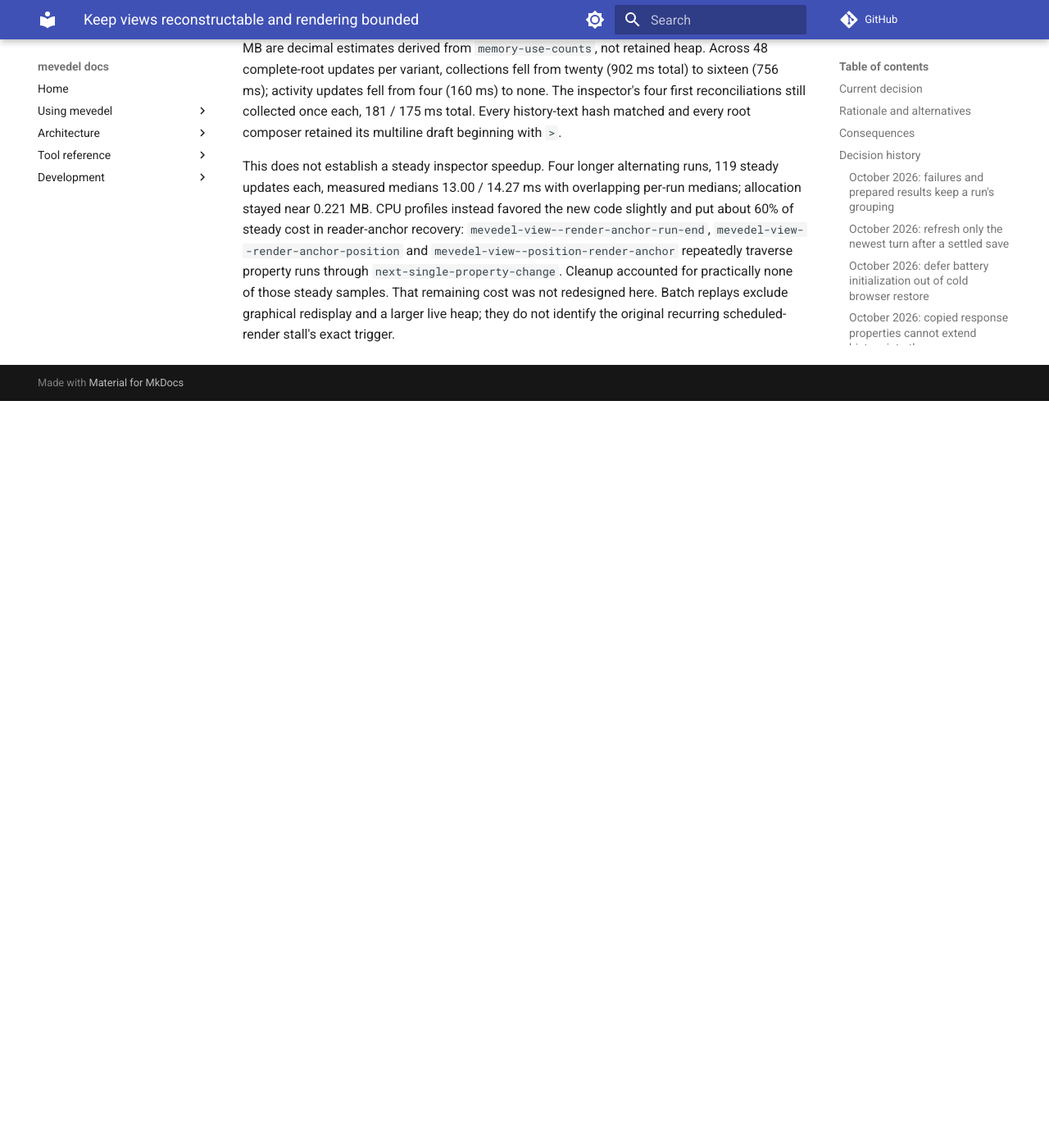
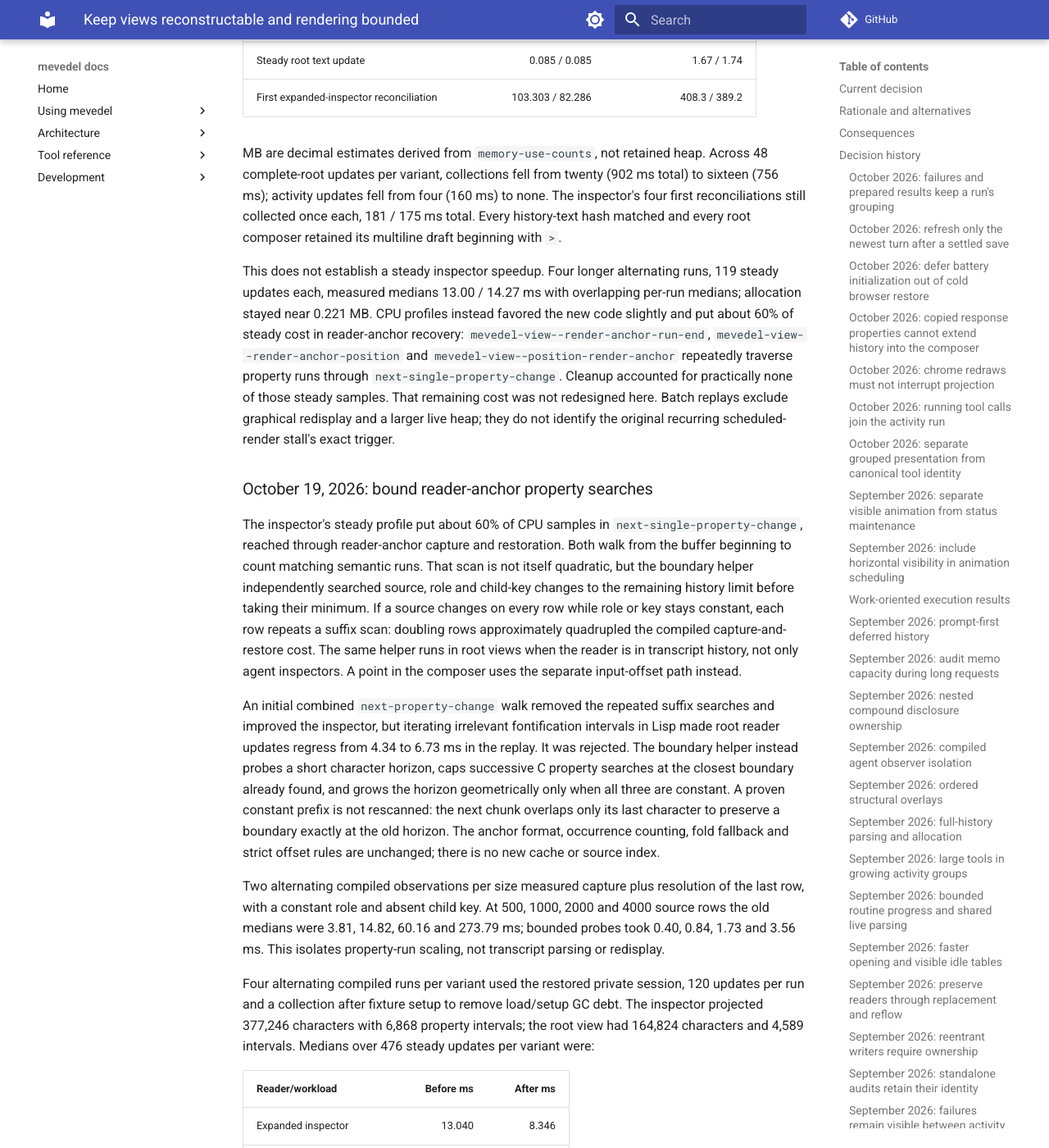
Before and after one commit to FrauH0lle/mevedel, an MkDocs documentation site: the page built from docs/adr/0119-keep-views-reconstructable-and-rendering-bounded.md, in a window 1280 px wide and 1400 px high, scrolled down 45735 px. Shown: the whole window at 82% size. Built offline with MkDocs 1.6.1 and Material for MkDocs 9.7.7, drawn with Linux system fonts in a browser that asks for light colours; comment, search, counter and statistics services are not loaded; before the commit the page ends 46224 px from its top, so only the background shows below that; some of the changed text lies outside the part shown.

Commit message:
perf(view): Bound reader anchor property searches

```diff
--- a/docs/adr/0119-keep-views-reconstructable-and-rendering-bounded.md
+++ b/docs/adr/0119-keep-views-reconstructable-and-rendering-bounded.md
@@ -12,6 +12,12 @@ identify disclosures and reader positions across projection changes. Reader
 anchors distinguish section roles and compound-child discriminators, retaining
 ordinals only among runs of the same section identity. Grouped rows reuse their
 standalone disclosure roles; neighboring separators cannot shift their anchors.
+Anchor traversal probes nearby source, role and child-key boundaries, narrowing
+each search to the closest boundary already found and growing the horizon
+geometrically only when no boundary is found. A constant property's search must
+not scan the remaining suffix again at every changing source boundary. C owns
+interval traversal across unrelated formatting; it does not create reader runs,
+and values retain `eq` boundary semantics.
 
 Managed Bash output remains on its initiating source-backed row. Routine
 successful empty-input polling rows are suppressed in the view, without removing
@@ -2094,3 +2100,56 @@ through `next-single-property-change`. Cleanup accounted for practically none
 of those steady samples. That remaining cost was not redesigned here. Batch
 replays exclude graphical redisplay and a larger live heap; they do not identify
 the original recurring scheduled-render stall's exact trigger.
+
+### October 19, 2026: bound reader-anchor property searches
+
+The inspector's steady profile put about 60% of CPU samples in
+`next-single-property-change`, reached through reader-anchor capture and
+restoration. Both walk from the buffer beginning to count matching semantic
+runs. That scan is not itself quadratic, but the boundary helper independently
+searched source, role and child-key changes to the remaining history limit before
+taking their minimum. If a source changes on every row while role or key stays
+constant, each row repeats a suffix scan: doubling rows approximately quadrupled
+the compiled capture-and-restore cost. The same helper runs in root views when
+the reader is in transcript history, not only agent inspectors. A point in the
+composer uses the separate input-offset path instead.
+
+An initial combined `next-property-change` walk removed the repeated suffix
+searches and improved the inspector, but iterating irrelevant fontification
+intervals in Lisp made root reader updates regress from 4.34 to 6.73 ms in the
+replay. It was rejected. The boundary helper instead probes a short character
+horizon, caps successive C property searches at the closest boundary already
+found, and grows the horizon geometrically only when all three are constant.
+A proven constant prefix is not rescanned: the next chunk overlaps only its
+last character to preserve a boundary exactly at the old horizon. The anchor
+format, occurrence counting, fold fallback and strict offset rules are unchanged;
+there is no new cache or source index.
+
+Two alternating compiled observations per size measured capture plus resolution
+of the last row, with a constant role and absent child key. At 500, 1000, 2000
+and 4000 source rows the old medians were 3.81, 14.82, 60.16 and 273.79 ms;
+bounded probes took 0.40, 0.84, 1.73 and 3.56 ms. This isolates property-run
+scaling, not transcript parsing or redisplay.
+
+Four alternating compiled runs per variant used the restored private session,
+120 updates per run and a collection after fixture setup to remove load/setup GC
+debt. The inspector projected 377,246 characters with 6,868 property intervals;
+the root view had 164,824 characters and 4,589 intervals. Medians over 476 steady
+updates per variant were:
+
+| Reader/workload | Before ms | After ms |
+| --- | ---: | ---: |
+| Expanded inspector | 13.040 | 8.346 |
+| Root text, composer point | 2.667 | 2.479 |
+| Root activity, composer point | 17.736 | 17.939 |
+| Root text, history point | 5.904 | 6.213 |
+| Root activity, history point | 17.772 | 17.808 |
+
+Root differences are small and do not establish a general root speedup. History
+text had overlapping per-run medians, 4.91-7.28 / 5.09-7.70 ms; an earlier sweep
+of the same final implementation instead measured 6.09 / 5.54 ms. The steady
+composer-text path made zero anchor-boundary calls in all instrumented runs.
+Allocation remained unchanged for each workload. History hashes, point positions
+and root multiline `>` drafts matched throughout. These batch measurements
+exclude graphical redisplay and do not identify the original 647 ms callback's
+reader state or establish that anchor recovery caused that particular stall.
```
Also changed, not shown: 2 other files.
